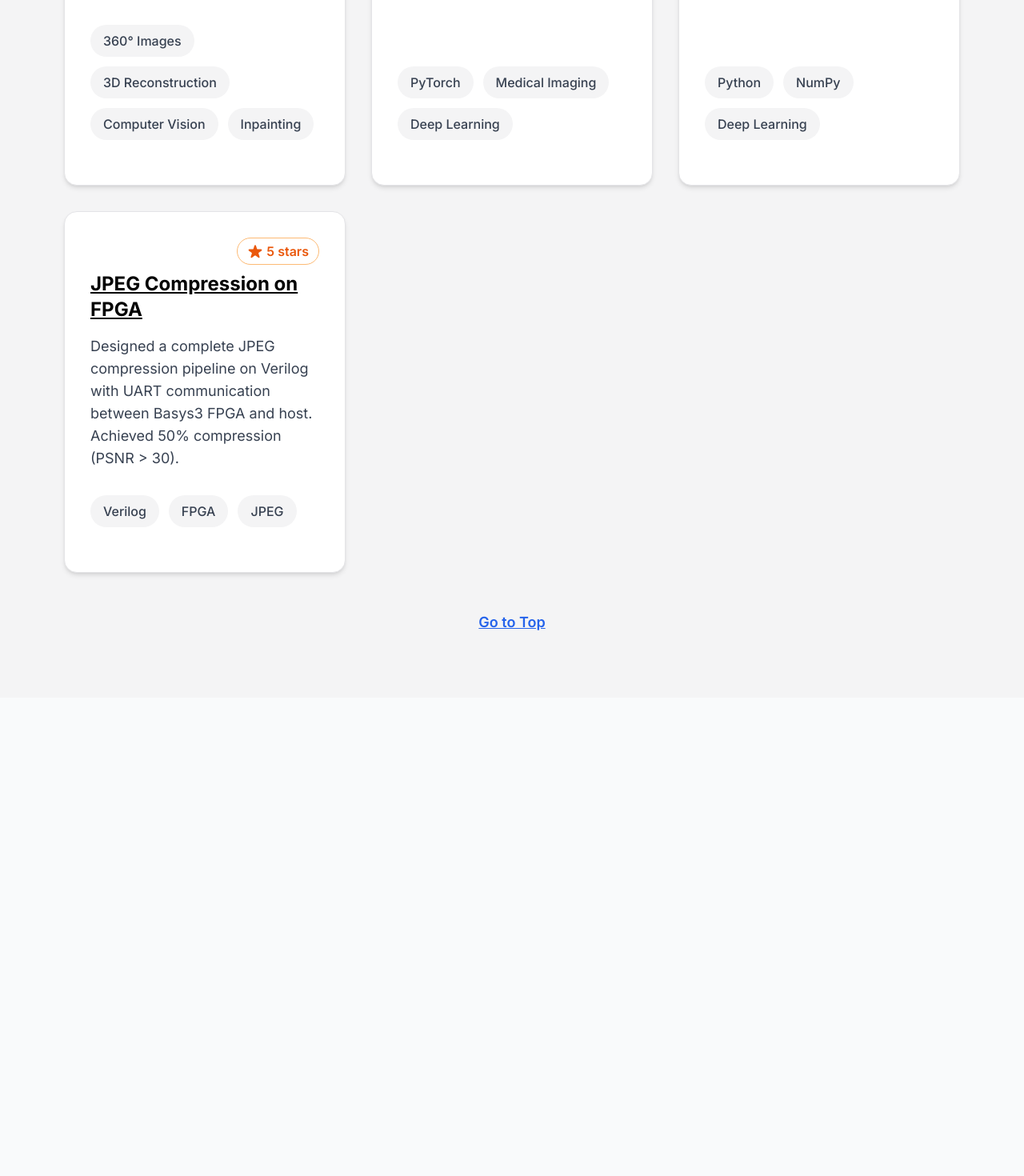
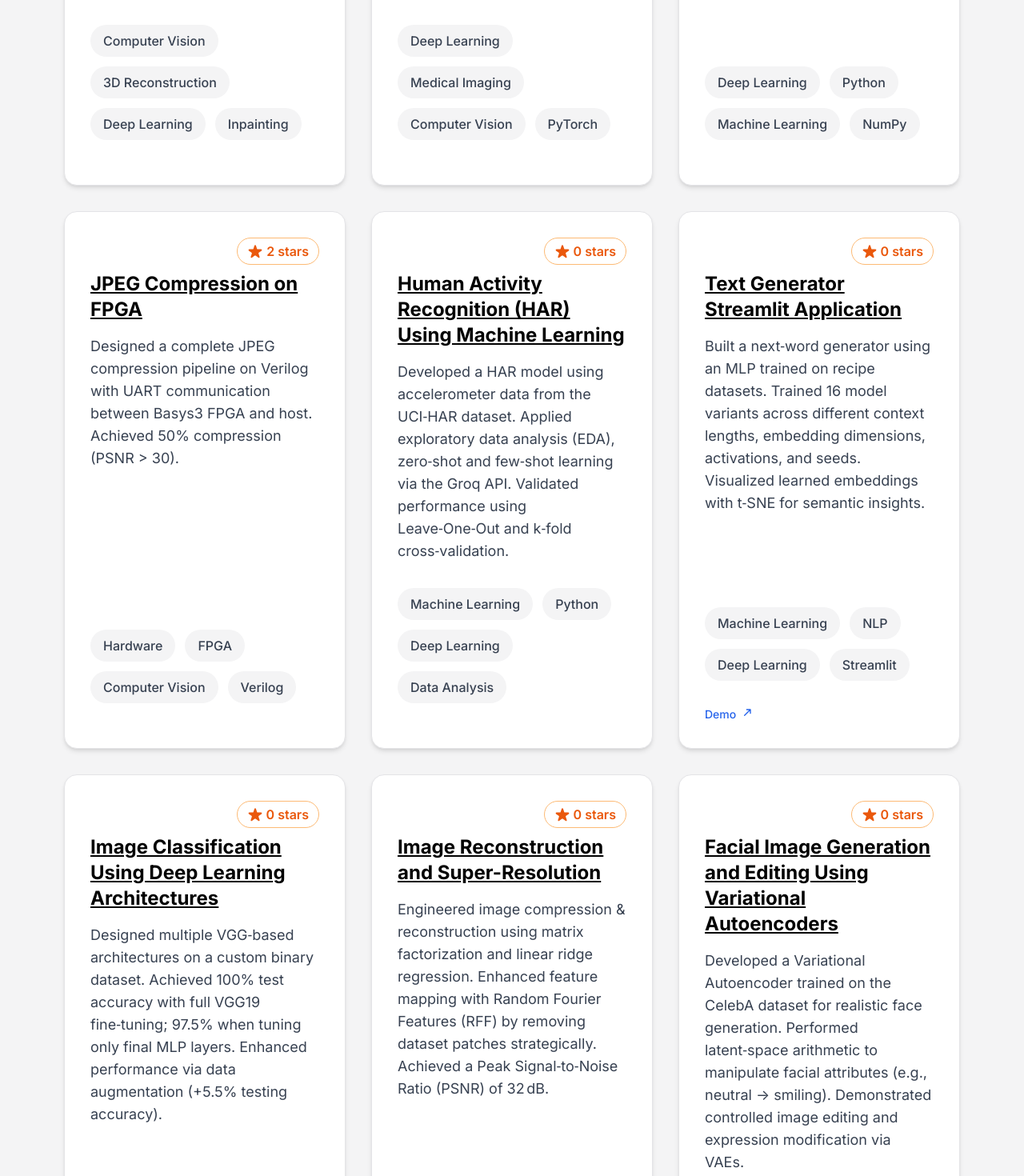
Before and after one commit to Soham-Gaonkar/Soham-Gaonkar.github.io, a React (Create React App) app: page /projects in a window 1280 px wide. Shown: the part 740-2210 px from the top of the page at 80% size. Before the commit the page ends 1612 px from the top, so only its background shows below. Built offline with nearby package versions, Linux system fonts and the light colour scheme.

Commit message:
Design changes in home and projects

```diff
--- a/src/pages/Home.tsx
+++ b/src/pages/Home.tsx
@@ -3,7 +3,7 @@ import React from 'react';
 const Home: React.FC = () => (
   <main className="min-h-screen bg-white dark:bg-[#181c24] transition-colors duration-300 flex flex-col font-sans">
     <div className="flex flex-1 items-start justify-center w-full pt-24 pb-4">
-      <div className="w-full max-w-screen-md flex flex-col md:flex-row items-center justify-center px-2 md:px-6 gap-4">
+      <div className="w-full max-w-screen-lg flex flex-col md:flex-row items-center justify-center px-2 md:px-8 gap-8">
         {/* Left: Profile Image */}
         <div className="flex flex-col items-center md:items-start w-full md:w-1/2 justify-center">
           <img
--- a/src/pages/Projects.tsx
+++ b/src/pages/Projects.tsx
@@ -3,16 +3,16 @@ import React from 'react';
 const projects = [
   {
     title: '3D Scene Reconstruction from a Single 360° Panorama',
-    tags: ['360° Images', '3D Reconstruction', 'Computer Vision', 'Inpainting'],
+    tags: ['Computer Vision', '3D Reconstruction', 'Deep Learning', 'Inpainting'],
     description:
       'Developed a pipeline to reconstruct 3D scenes from a single 360° panorama using 360MonoDepth and RGB fusion. Generated novel views via Fibonacci-sphere sampling and inpainting, and trained a 3D Gaussian Splatting model for inverse rendering tasks.',
     demo: '',
     github: 'https://github.com/Soham-Gaonkar/panoto3D',
-    stars: 3,
+    stars: 1,
   },
   {
     title: 'Ultrasound Segmentation of Histotripsy Ablation',
-    tags: ['PyTorch', 'Medical Imaging', 'Deep Learning'],
+    tags: ['Deep Learning', 'Medical Imaging', 'Computer Vision', 'PyTorch'],
     description:
       'Built a DeepLabV3-based segmentation pipeline for ultrasound ablation imagery using Dice-Focal loss. Achieved 83% mean IoU and 97% accuracy. Collaborated with University of Chicago for annotated data.',
     demo: '',
@@ -21,22 +21,86 @@ const projects = [
   },
   {
     title: 'MiniTorch — A Lightweight PyTorch Clone',
-    tags: ['Python', 'NumPy', 'Deep Learning'],
+    tags: ['Deep Learning', 'Python', 'Machine Learning', 'NumPy'],
     description:
       'Built a minimalist deep learning framework using NumPy, featuring custom autograd engine, tensor broadcasting, and computation graph visualizer.',
     demo: '',
     github: 'https://github.com/Umang-Shikarvar/miniTorch',
-    stars: 1,
+    stars: 3,
   },
   {
     title: 'JPEG Compression on FPGA',
-    tags: ['Verilog', 'FPGA', 'JPEG'],
+    tags: ['Hardware', 'FPGA', 'Computer Vision', 'Verilog'],
     description:
       'Designed a complete JPEG compression pipeline on Verilog with UART communication between Basys3 FPGA and host. Achieved 50% compression (PSNR > 30).',
     demo: '',
-    github: 'https://github.com/Reckadon/JPEG-Compressiont',
-    stars: 5,
+    github: 'https://github.com/Reckadon/JPEG-Compression',
+    stars: 2,
   },
+  // New projects appended below
+  {
+    title: 'Human Activity Recognition (HAR) Using Machine Learning',
+    tags: ['Machine Learning', 'Python', 'Deep Learning', 'Data Analysis'],
+    description:
+      'Developed a HAR model using accelerometer data from the UCI‑HAR dataset. Applied exploratory data analysis (EDA), zero‑shot and few‑shot learning via the Groq API. Validated performance using Leave‑One‑Out and k‑fold cross‑validation.',
+    demo: '',
+    github: 'https://github.com/Soham-Gaonkar/Human-Activity-Recognition.git',
+    stars: 0,
+  },
+  {
+    title: 'Text Generator Streamlit Application',
+    tags: ['Machine Learning', 'NLP', 'Deep Learning', 'Streamlit'],
+    description:
+      'Built a next‑word generator using an MLP trained on recipe datasets. Trained 16 model variants across different context lengths, embedding dimensions, activations, and seeds. Visualized learned embeddings with t‑SNE for semantic insights.',
+    demo: 'https://recipe-next-word-generator.streamlit.app/',
+    github: 'https://github.com/ShardulJunagade/Next-Word-Generator',
+    stars: 0,
+  },
+  {
+    title: 'Image Classification Using Deep Learning Architectures',
+    tags: ['Deep Learning', 'Computer Vision', 'PyTorch', 'Machine Learning'],
+    description:
+      'Designed multiple VGG‑based architectures on a custom binary dataset. Achieved 100% test accuracy with full VGG19 fine‑tuning; 97.5% when tuning only final MLP layers. Enhanced performance via data augmentation (+5.5% testing accuracy).',
+    demo: '',
+    github: 'https://github.com/ShardulJunagade/ES-335-Assignment-4-2024-Fall.git',
+    stars: 0,
+  },
+  {
+    title: 'Image Reconstruction and Super-Resolution',
+    tags: ['Computer Vision', 'Machine Learning', 'Deep Learning', 'Image Processing'],
+    description:
+      'Engineered image compression & reconstruction using matrix factorization and linear ridge regression. Enhanced feature mapping with Random Fourier Features (RFF) by removing dataset patches strategically. Achieved a Peak Signal‑to‑Noise Ratio (PSNR) of 32 dB.',
+    demo: '',
+    github: 'https://github.com/Soham-Gaonkar/Image-Reconstruction.git',
+    stars: 0,
+  },
+  {
+    title: 'Facial Image Generation and Editing Using Variational Autoencoders',
+    tags: ['Deep Learning', 'Computer Vision', 'Machine Learning', 'Image Generation'],
+    description:
+      'Developed a Variational Autoencoder trained on the CelebA dataset for realistic face generation. Performed latent‑space arithmetic to manipulate facial attributes (e.g., neutral → smiling). Demonstrated controlled image editing and expression modification via VAEs.',
+    demo: '',
+    github: 'https://github.com/Soham-Gaonkar/VAE_celeba',
+    stars: 0,
+  },
+  {
+    title: 'FAQ NLP Assistant – Saras AI Institute',
+    tags: ['NLP', 'Machine Learning', 'Web Development', 'Python'],
+    description:
+      'Built an NLP backend for an intelligent FAQ system to assist students. Preprocessed text with spaCy (lemmatization) & pyspellchecker (spelling correction). Implemented TF‑IDF retrieval with cosine‑similarity scoring for answer ranking.',
+    demo: '',
+    github: 'https://github.com/Soham-Gaonkar/FAQ_website/',
+    stars: 0,
+  },
+  {
+    title: 'RoboRig: 2R Manipulator Simulation – HackRush 2024 (Runner‑Up)',
+    tags: ['Robotics', 'Machine Learning', 'Python', 'Control Systems'],
+    description:
+      'Simulated a 2R robotic arm with trajectory planning, motion control, and energy optimization. Supported circular & custom user‑defined paths using feedforward/feedback control. Visualized real‑time arm motion with matplotlib animations.',
+    demo: '',
+    github: 'https://github.com/Soham-Gaonkar/HackRush_Robotics',
+    stars: 0,
+  }
 ];
 
 const Projects: React.FC = () => (
@@ -73,6 +137,7 @@ const Projects: React.FC = () => (
               {project.description}
             </p>
             {/* Tags/keywords at bottom */}
+            {project.tags && (
               <div className="flex flex-wrap gap-3 mb-6 mt-auto">
                 {project.tags.map((tag) => (
                   <span key={tag} className="px-4 py-2 bg-zinc-100 dark:bg-zinc-700 text-base font-medium rounded-full text-gray-700 dark:text-gray-200">
@@ -80,6 +145,7 @@ const Projects: React.FC = () => (
                   </span>
                 ))}
               </div>
+            )}
             {/* Demo link (if available) */}
             {project.demo && (
               <a
```
Lines whose indentation alone changed are shown as unchanged.
